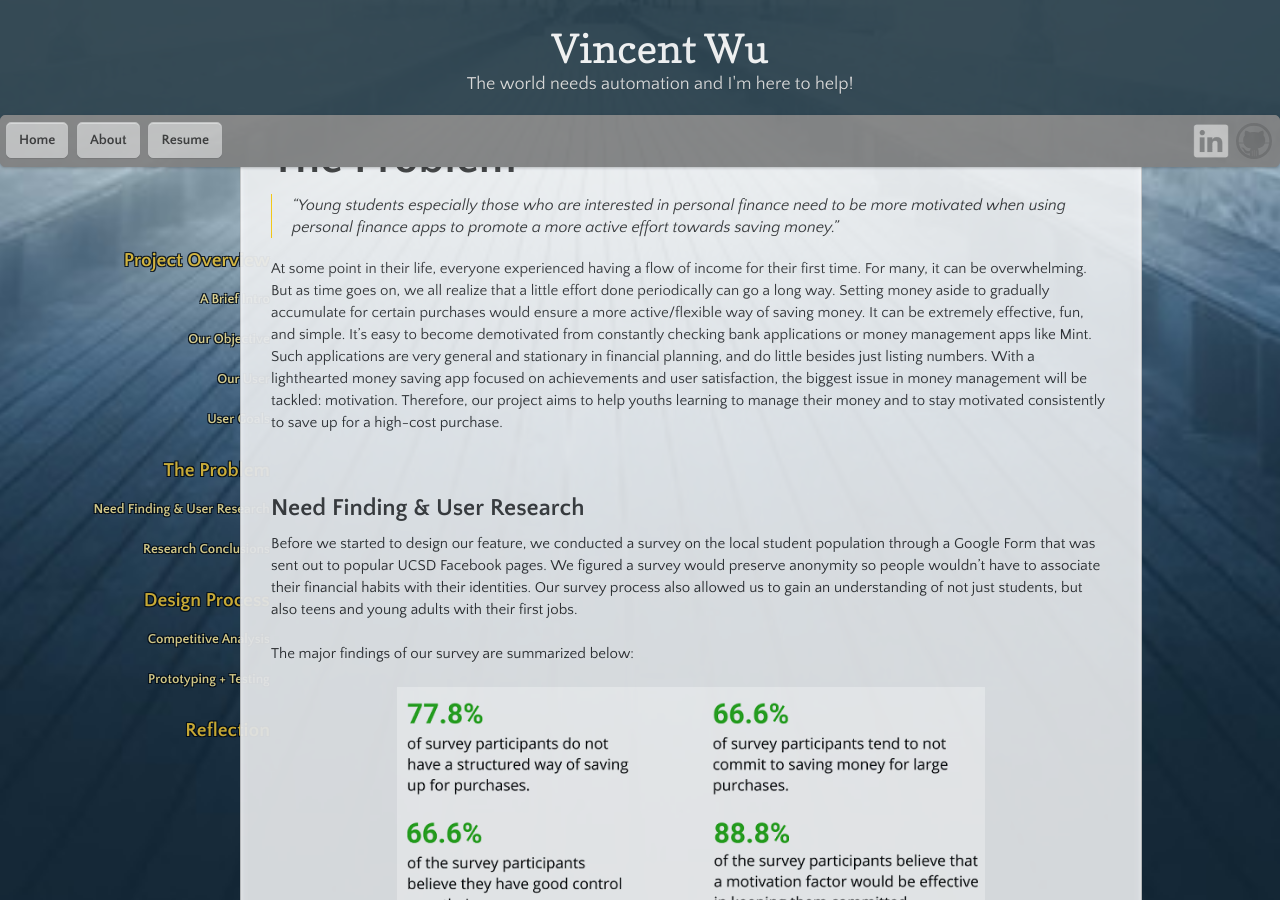
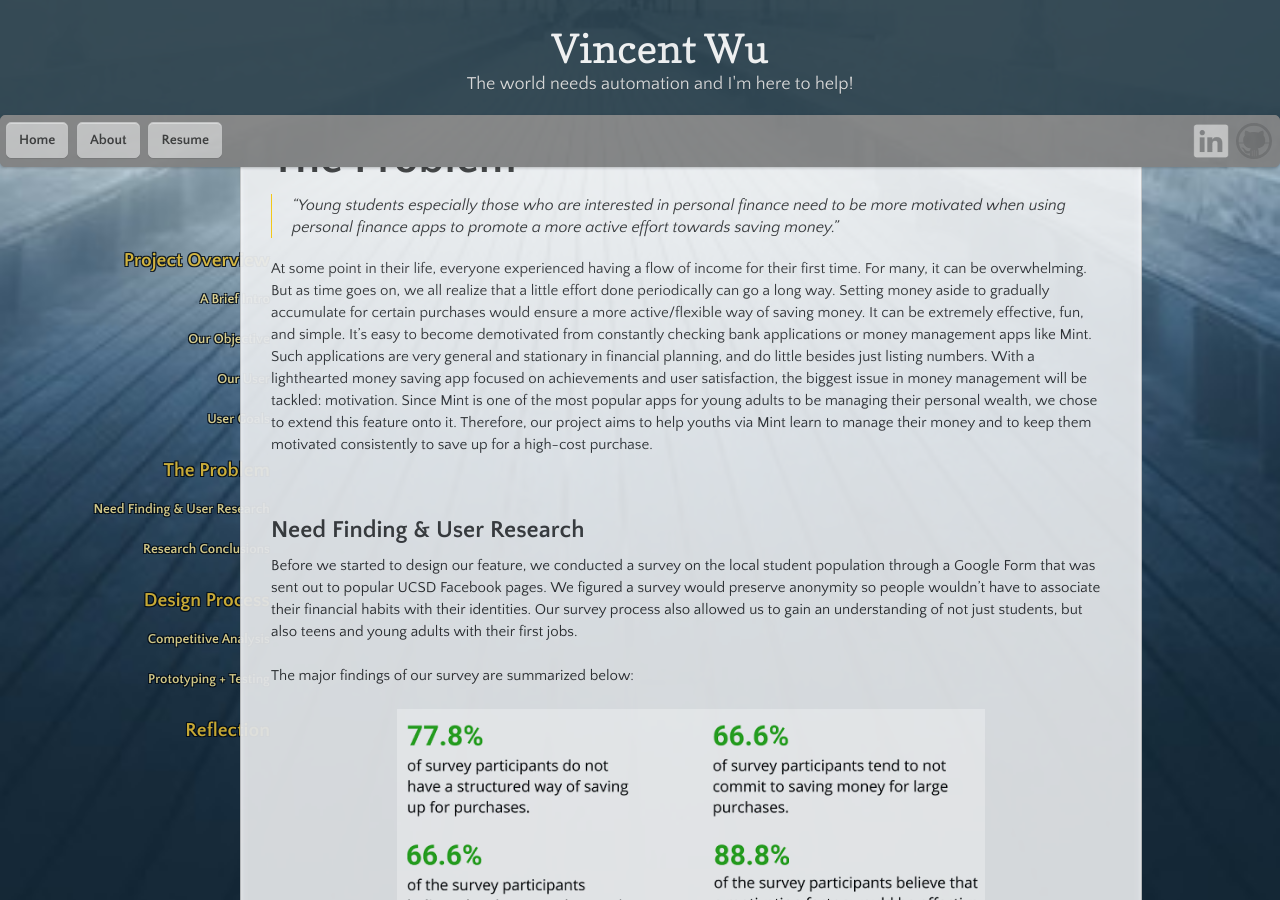
Before and after one commit to VincentWu1998/VincentWu1998.github.io, a Jekyll site: the page built from mint_case_study.md, in a window 1280 px wide and 900 px high, scrolled down 1802 px. Built offline with Jekyll 4.4.1, drawn with Linux system fonts in a browser that asks for light colours.

Commit message:
Adding justification for Mint.

```diff
--- a/mint_case_study.md
+++ b/mint_case_study.md
@@ -76,7 +76,17 @@ Our team has decided to use young students as our target user. We believe the yo
 
 At some point in their life, everyone experienced having a flow of income for
  their first time. For many, it can be overwhelming.  But as time goes on, we all realize that a little effort done periodically can go a long way. Setting money aside to gradually accumulate for certain purchases would ensure a more active/flexible way of saving money.
-It can be extremely effective, fun, and simple. It’s easy to become demotivated from constantly checking bank applications or money management apps like Mint. Such applications are very general and stationary in financial planning, and do little besides just listing numbers. With a lighthearted money saving app focused on achievements and user satisfaction, the biggest issue in money management will be tackled: motivation. Therefore, our project aims to help youths learning to manage their money and to stay motivated consistently to save up for a high-cost purchase.
+It can be extremely effective, fun, and simple. It’s easy to become
+demotivated from constantly checking bank applications or money management
+apps like Mint. Such applications are very general and stationary in
+financial planning, and do little besides just listing numbers. With a
+lighthearted money saving app focused on achievements and user satisfaction,
+the biggest issue in money management will be tackled: motivation. Since Mint
+ is one of the most popular apps for young adults to be managing their
+ personal wealth, we chose to extend this feature onto it.
+Therefore, our project aims to help youths via Mint learn to manage their
+money and to keep them motivated consistently to save up for a high-cost
+purchase.
 
 <br>
 
```
Also changed, not shown: 1 other file.
